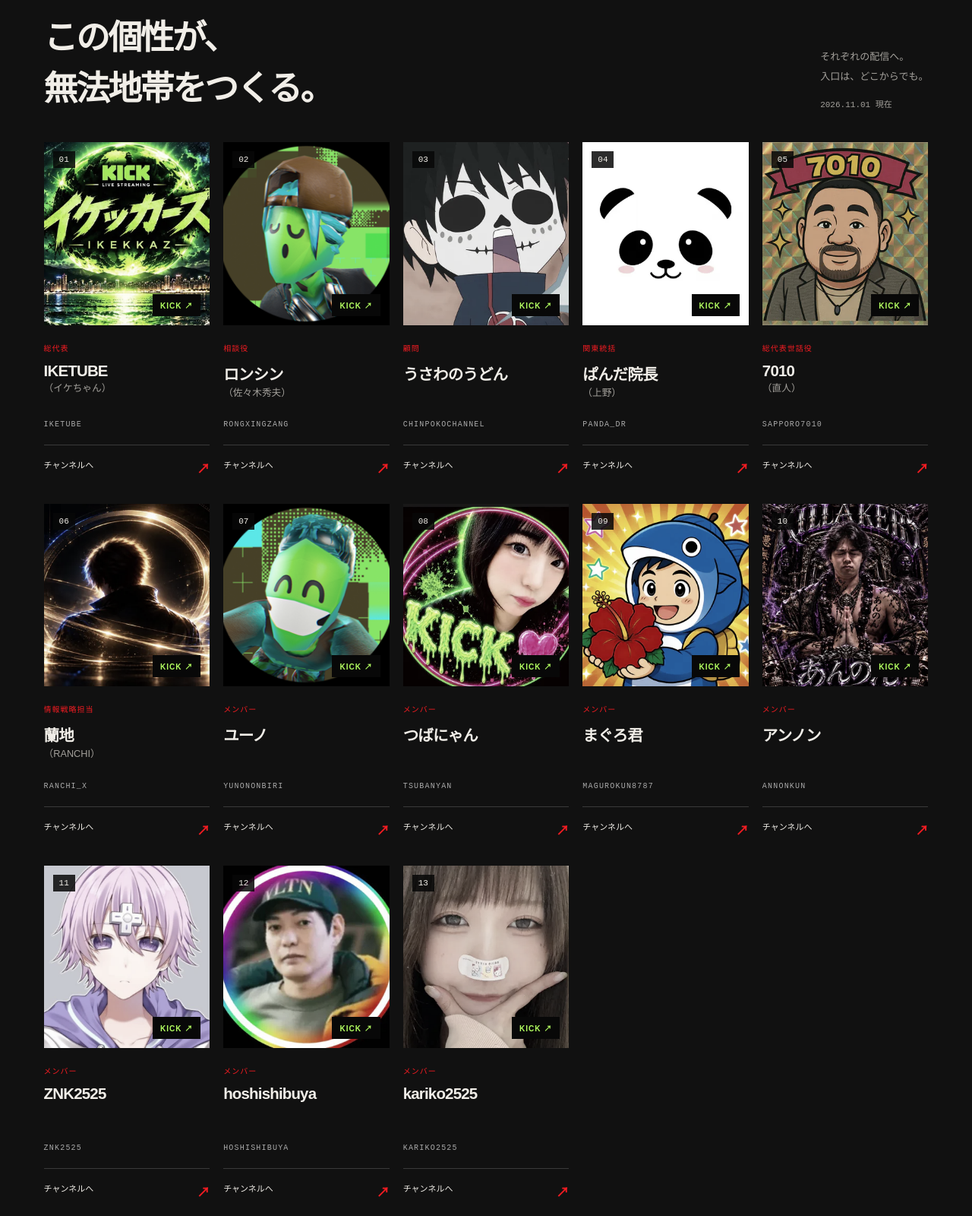
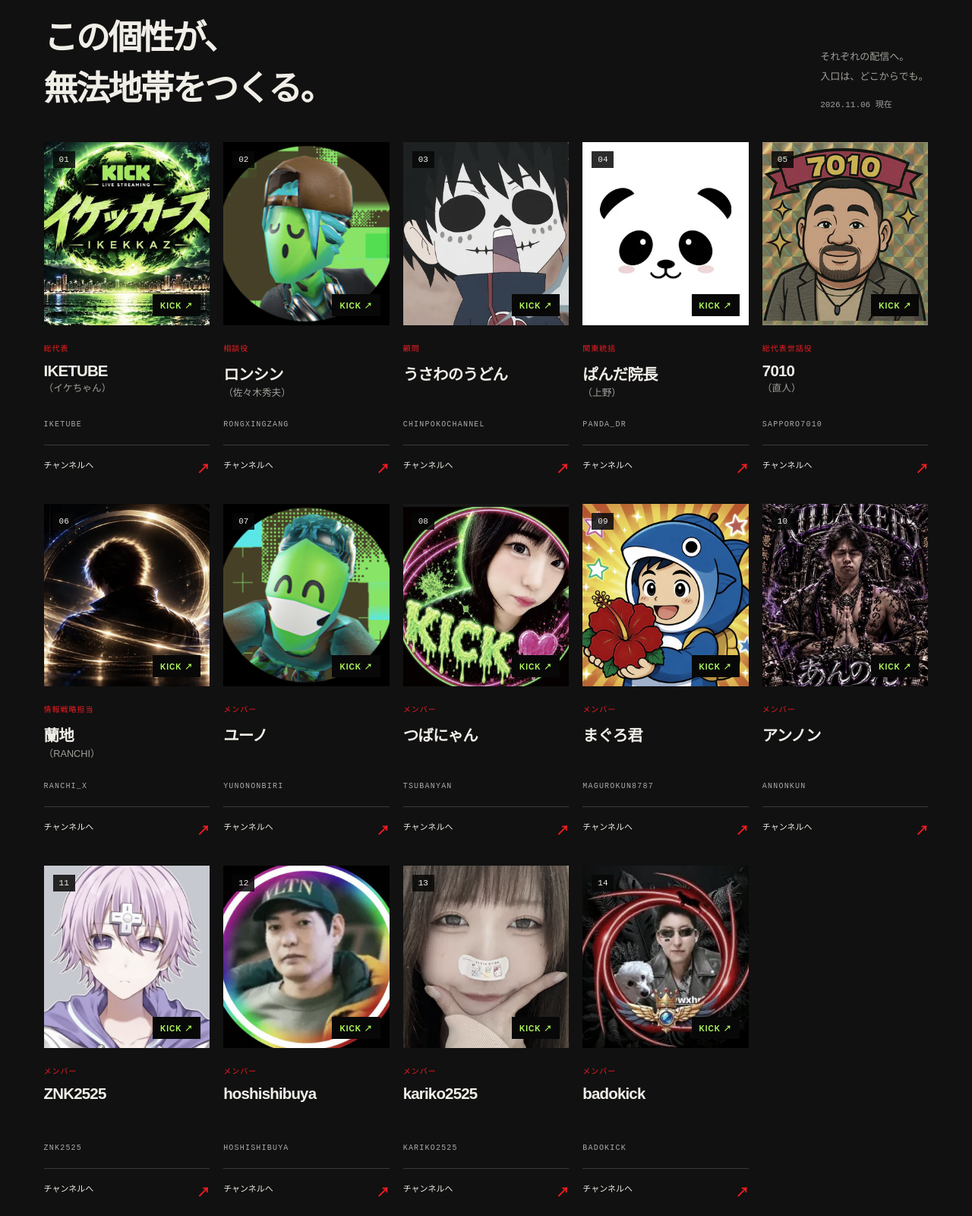
Before and after one commit to mikioxxx/zkai, a website: page muhou-chitai/dist/index.html in a window 1280 px wide. Shown: the part 1740-3340 px from the top of the page at 76% size. Drawn offline with Linux system fonts and the light colour scheme.

Commit message:
無法地帯にbadokickを追加

```diff
--- a/muhou-chitai/dist/index.html
+++ b/muhou-chitai/dist/index.html
@@ -35,7 +35,7 @@
 </section>
 <section id="members" class="members section">
   <div class="section-label"><span>02 / THE PEOPLE</span><span>無法地帯 正式メンバー</span></div>
-  <div class="section-heading"><h2>この個性が、<br>無法地帯をつくる。</h2><p>それぞれの配信へ。<br>入口は、どこからでも。<br><time class="roster-date" datetime="2026-11-01">2026.11.01 現在</time></p></div>
+  <div class="section-heading"><h2>この個性が、<br>無法地帯をつくる。</h2><p>それぞれの配信へ。<br>入口は、どこからでも。<br><time class="roster-date" datetime="2026-11-06">2026.11.06 現在</time></p></div>
   <div id="channels" class="channel-grid">
     <a class="channel" href="https://kick.com/iketube" target="_blank" rel="noopener noreferrer"><div class="portrait"><img src="assets/iketube.webp" width="400" height="400" loading="lazy" alt="IKETUBE（イケちゃん）のKICKプロフィール画像"><span class="channel-number">01</span><span class="platform">KICK ↗</span></div><div class="channel-info"><span class="role">総代表</span><h3>IKETUBE<span class="member-alias">（イケちゃん）</span></h3><span class="handle">IKETUBE</span><span class="channel-action">チャンネルへ <b aria-hidden="true">↗</b></span></div></a>
     <a class="channel" href="https://kick.com/rongxingzang" target="_blank" rel="noopener noreferrer"><div class="portrait"><img src="assets/ronshin.webp" width="400" height="400" loading="lazy" alt="ロンシン（佐々木秀夫）のKICKプロフィール画像"><span class="channel-number">02</span><span class="platform">KICK ↗</span></div><div class="channel-info"><span class="role">相談役</span><h3>ロンシン<span class="member-alias">（佐々木秀夫）</span></h3><span class="handle">RONGXINGZANG</span><span class="channel-action">チャンネルへ <b aria-hidden="true">↗</b></span></div></a>
@@ -50,6 +50,7 @@
     <a class="channel" href="https://kick.com/znk2525" target="_blank" rel="noopener noreferrer"><div class="portrait"><img src="assets/znk2525.webp" width="400" height="400" loading="lazy" alt="ZNK2525のKICKプロフィール画像"><span class="channel-number">11</span><span class="platform">KICK ↗</span></div><div class="channel-info"><span class="role">メンバー</span><h3>ZNK2525</h3><span class="handle">ZNK2525</span><span class="channel-action">チャンネルへ <b aria-hidden="true">↗</b></span></div></a>
     <a class="channel" href="https://kick.com/hoshishibuya" target="_blank" rel="noopener noreferrer"><div class="portrait"><img src="assets/hoshishibuya.webp" width="400" height="400" loading="lazy" alt="hoshishibuyaのKICKプロフィール画像"><span class="channel-number">12</span><span class="platform">KICK ↗</span></div><div class="channel-info"><span class="role">メンバー</span><h3>hoshishibuya</h3><span class="handle">HOSHISHIBUYA</span><span class="channel-action">チャンネルへ <b aria-hidden="true">↗</b></span></div></a>
     <a class="channel" href="https://kick.com/kariko2525" target="_blank" rel="noopener noreferrer"><div class="portrait"><img src="assets/kariko2525.webp" width="400" height="400" loading="lazy" alt="kariko2525のKICKプロフィール画像"><span class="channel-number">13</span><span class="platform">KICK ↗</span></div><div class="channel-info"><span class="role">メンバー</span><h3>kariko2525</h3><span class="handle">KARIKO2525</span><span class="channel-action">チャンネルへ <b aria-hidden="true">↗</b></span></div></a>
+    <a class="channel" href="https://kick.com/badokick" target="_blank" rel="noopener noreferrer"><div class="portrait"><img src="assets/badokick.webp" width="400" height="400" loading="lazy" alt="badokickのKICKプロフィール画像"><span class="channel-number">14</span><span class="platform">KICK ↗</span></div><div class="channel-info"><span class="role">メンバー</span><h3>badokick</h3><span class="handle">BADOKICK</span><span class="channel-action">チャンネルへ <b aria-hidden="true">↗</b></span></div></a>
   </div>
   <p class="channel-note">各チャンネルは新しいタブで開きます。配信状況はリンク先でご確認ください。</p>
 </section>
```
Also changed, not shown: muhou-chitai/README.md, muhou-chitai/dist/assets/badokick.webp (added).
